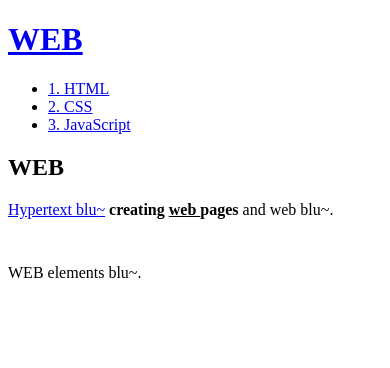
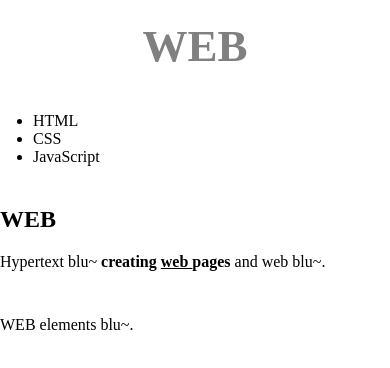
Before and after one commit to JS2L/mfws, a plain HTML site: page index.html in a window 390 px wide. Drawn offline with Linux system fonts and the light colour scheme.

Commit message:
css 완료
생활코딩 css까지 완료

```diff
--- a/index.html
+++ b/index.html
@@ -4,18 +4,20 @@
 <head>
     <title>WEB1 - Welcome</title>
     <meta charset="utf-8">
+    <link rel="stylesheet" href="style.css">
 </head>
 
 <body>
-    <h1><a href="index.html">WEB</a></h1>
+    <h1><a href="index.html" class="saw">WEB</a></h1>
+    <div id="grid">
     <ul>
-        <li><a href="1.html">1. HTML</a></li>
-        <li><a href="2.html">2. CSS</a></li>
-        <li><a href="3.html">3. JavaScript</a></li>
+        <li><a href="1.html">HTML</a></li>
+        <li><a href="2.html">CSS</a></li>
+        <li><a href="3.html">JavaScript</a></li>
     </ul>
-
-    <h2>WEB</h2>
+    <div><h2>WEB</h2>
     <p><a href="http://www.w3.org/TR/html5/" target="_blank">Hypertext blu~</a> <strong>creating <u>web </u>pages
         </strong>and web blu~.</p>
     <p style="margin-top:45px;">WEB elements blu~.</p>
+    </div>
 </body>
--- /dev/null
+++ b/style.css
@@ -0,0 +1,40 @@
+body {
+    margin:0;
+}
+.saw {
+    color: gray;
+}
+a {
+    color: black;
+    text-decoration: none;
+}
+h1 {
+    font-size: 45px;
+    text-align: center;
+    border-bottom: 1px solid gray;
+    margin:0;
+    padding: 20px;
+}
+ul {
+    border-right: 1px solid gray;
+    width: 90px;
+    margin:0;
+    padding: 20px;
+    padding-left: 33px;
+}
+#grid{
+    display: grid;
+    grid-template-columns: 150px 1fr;
+}
+@media(max-width:800px){
+    #grid{
+    display: block;
+    grid-template-columns: 150px 1fr;
+    }
+    ul {
+    border-right:none;
+    }
+    h1 {
+        border-bottom:none;
+    }
+}
```
Also changed, not shown: 1.html (+7 -5 lines), 2.html (+7 -5 lines), 3.html (+8 -6 lines), box.html (added, +20 -0 lines), gird.html (added, +25 -0 lines), mediaquery.html (added, +25 -0 lines).
